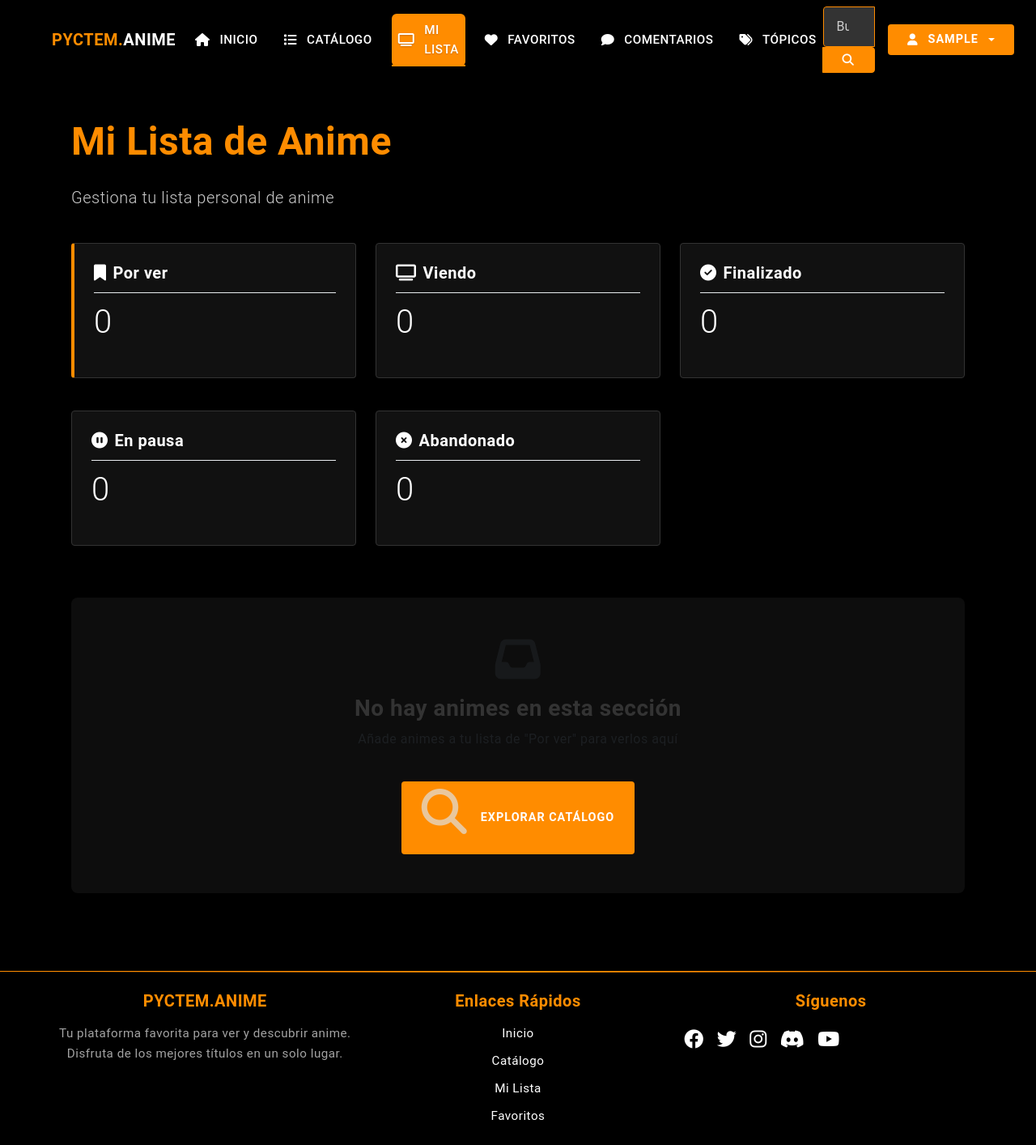
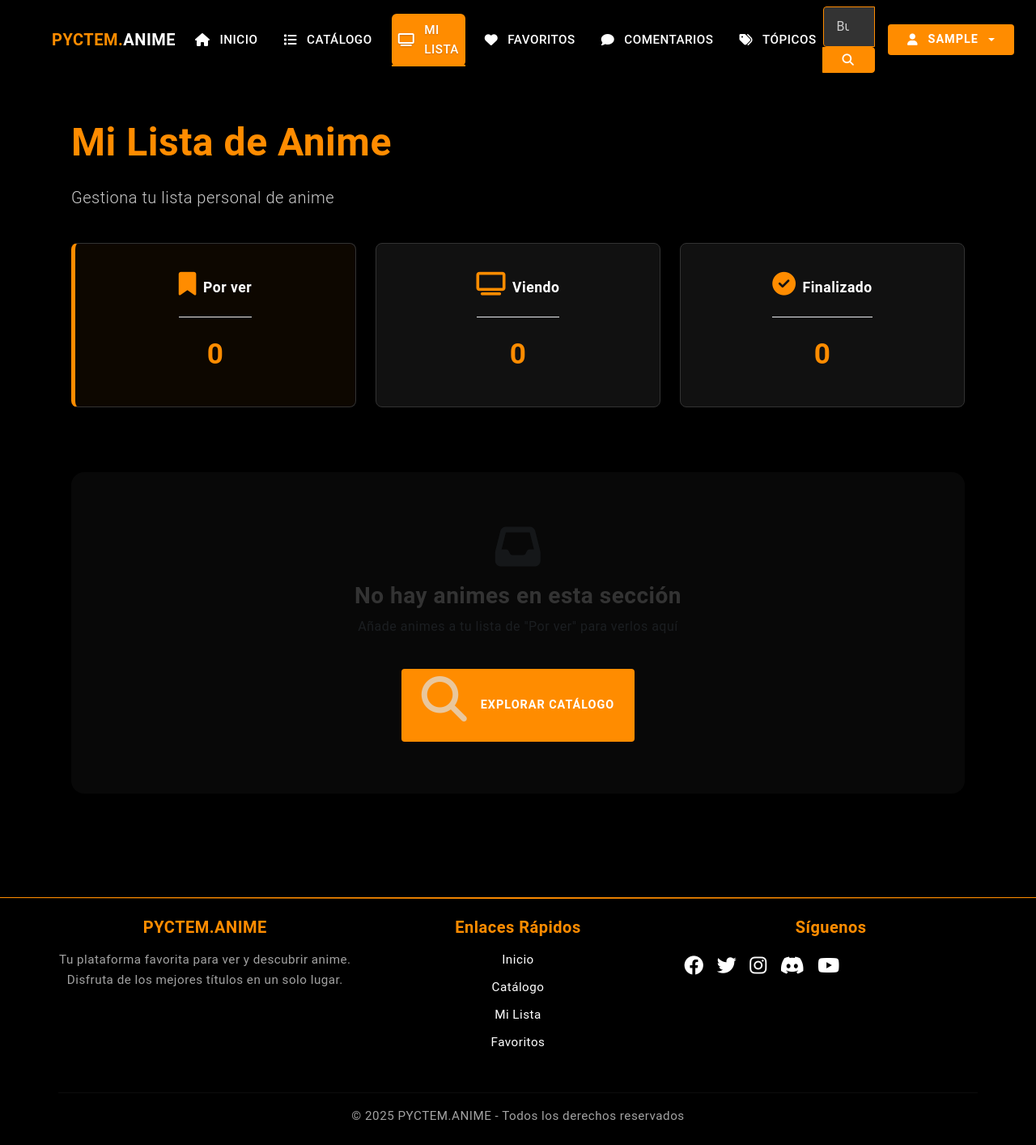
Before and after one commit to HectorZL/pyme, a Django app: page /my-list/ in a window 1280 px wide. Shown: the whole page at 81% size. Run offline with Django 5.2, Linux system fonts and the light colour scheme; the visitor is signed in with stand-in values (Sample User, id 1); data that the repository does not hold is empty.

Commit message:
<fix>[add new sections and fix the view to anime_list]: <description>
[optional body]

[optional footer(s)]

```diff
--- a/anime/models.py
+++ b/anime/models.py
@@ -112,8 +112,6 @@
         ('por_ver', 'Por ver'),
         ('viendo', 'Viendo'),
         ('finalizado', 'Finalizado'),
-        ('en_pausa', 'En pausa'),
-        ('abandonado', 'Abandonado'),
     ]
 
     user = models.ForeignKey(User, on_delete=models.CASCADE, related_name='anime_lists', verbose_name='Usuario')
--- a/templates/anime/my_list.html
+++ b/templates/anime/my_list.html
@@ -12,27 +12,56 @@
     .status-tab {
         cursor: pointer;
         transition: all 0.3s ease;
-        border-radius: 0.25rem;
+        border-radius: 0.5rem;
+        box-shadow: 0 2px 4px rgba(0,0,0,0.1);
+        height: 100%;
     }
     .status-tab:hover {
-        transform: translateY(-2px);
-        box-shadow: 0 4px 8px rgba(0,0,0,0.1);
+        transform: translateY(-3px);
+        box-shadow: 0 6px 12px rgba(0,0,0,0.15);
     }
     .status-tab.active {
-        border-left: 4px solid #FF8C00;
+        border-left: 5px solid #FF8C00;
+        background-color: rgba(255, 140, 0, 0.05);
+    }
+    .card-body {
+        padding: 1.5rem;
+    }
+    .card-title {
+        margin-bottom: 1rem;
+        font-size: 1.1rem;
+    }
+    .display-6 {
+        font-size: 2.2rem;
+        font-weight: 700;
+        margin: 0.5rem 0;
+        color: #FF8C00;
     }
     .anime-grid {
         display: grid;
-        grid-template-columns: repeat(auto-fill, minmax(200px, 1fr));
-        gap: 1.5rem;
-        margin-top: 1.5rem;
+        grid-template-columns: repeat(auto-fill, minmax(280px, 1fr));
+        gap: 2rem;
+        margin-top: 2rem;
     }
     .empty-state {
         grid-column: 1 / -1;
         text-align: center;
-        padding: 3rem 1rem;
-        background: rgba(255, 255, 255, 0.05);
-        border-radius: 0.5rem;
+        padding: 4rem 2rem;
+        background: rgba(255, 255, 255, 0.03);
+        border-radius: 1rem;
+        margin: 2rem 0;
+    }
+    .status-tab .card-body {
+        display: flex;
+        flex-direction: column;
+        align-items: center;
+        justify-content: center;
+        text-align: center;
+    }
+    .status-tab i {
+        font-size: 1.8rem;
+        margin-bottom: 0.8rem;
+        color: #FF8C00;
     }
 </style>
 {% endblock %}
@@ -62,10 +91,6 @@
                             <i class="fas fa-tv me-2"></i>Viendo
                         {% elif status == 'finalizado' %}
                             <i class="fas fa-check-circle me-2"></i>Finalizado
-                        {% elif status == 'en_pausa' %}
-                            <i class="fas fa-pause-circle me-2"></i>En pausa
-                        {% else %}
-                            <i class="fas fa-times-circle me-2"></i>Abandonado
                         {% endif %}
                     </h5>
                     <h2 class="display-6">{{ count }}</h2>
@@ -93,10 +118,6 @@
                         Añade animes a tu lista de "Viendo" para verlos aquí
                     {% elif current_status == 'finalizado' %}
                         Marca animes como completados para verlos aquí
-                    {% elif current_status == 'en_pausa' %}
-                        No tienes animes en pausa actualmente
-                    {% else %}
-                        No tienes animes abandonados
                     {% endif %}
                 </p>
                 <a href="{% url 'anime:catalog' %}" class="btn btn-primary mt-3">
```
Also changed, not shown: anime/migrations/0005_alter_useranimelist_status.py (added).
